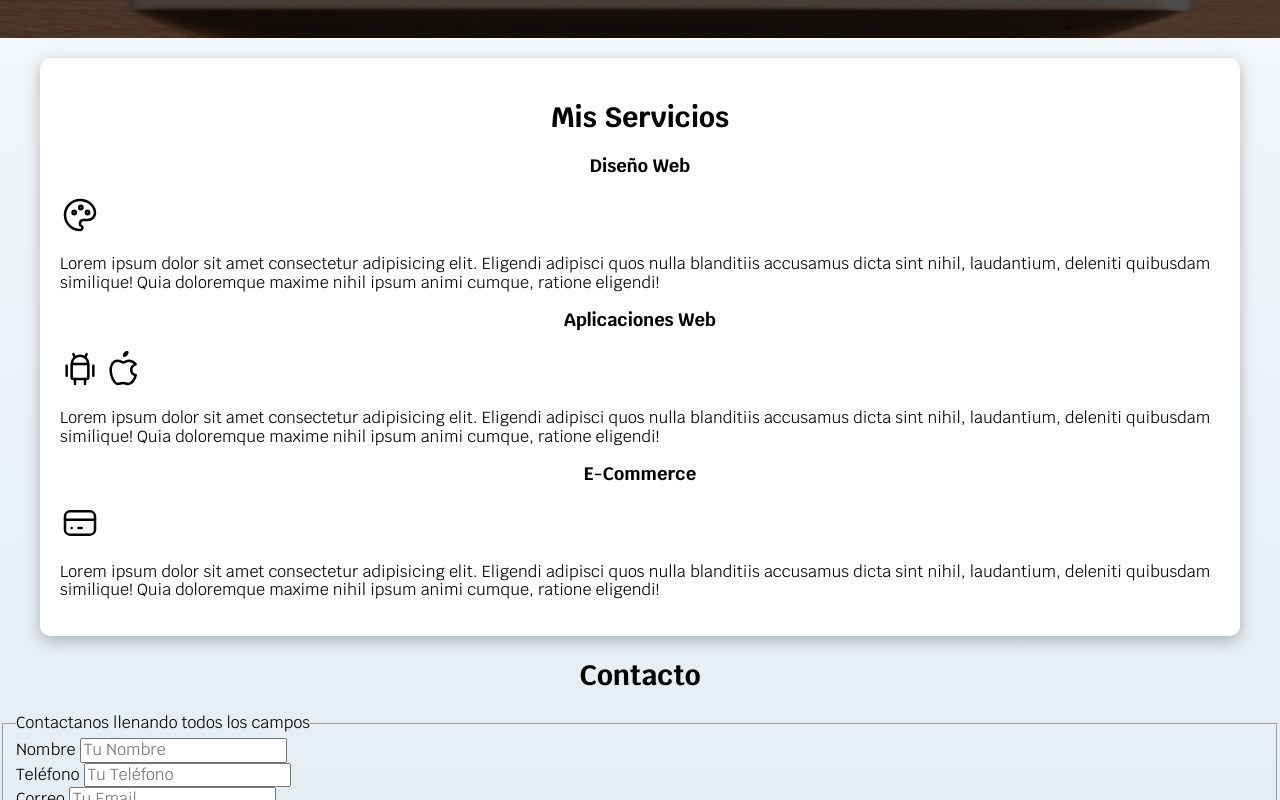
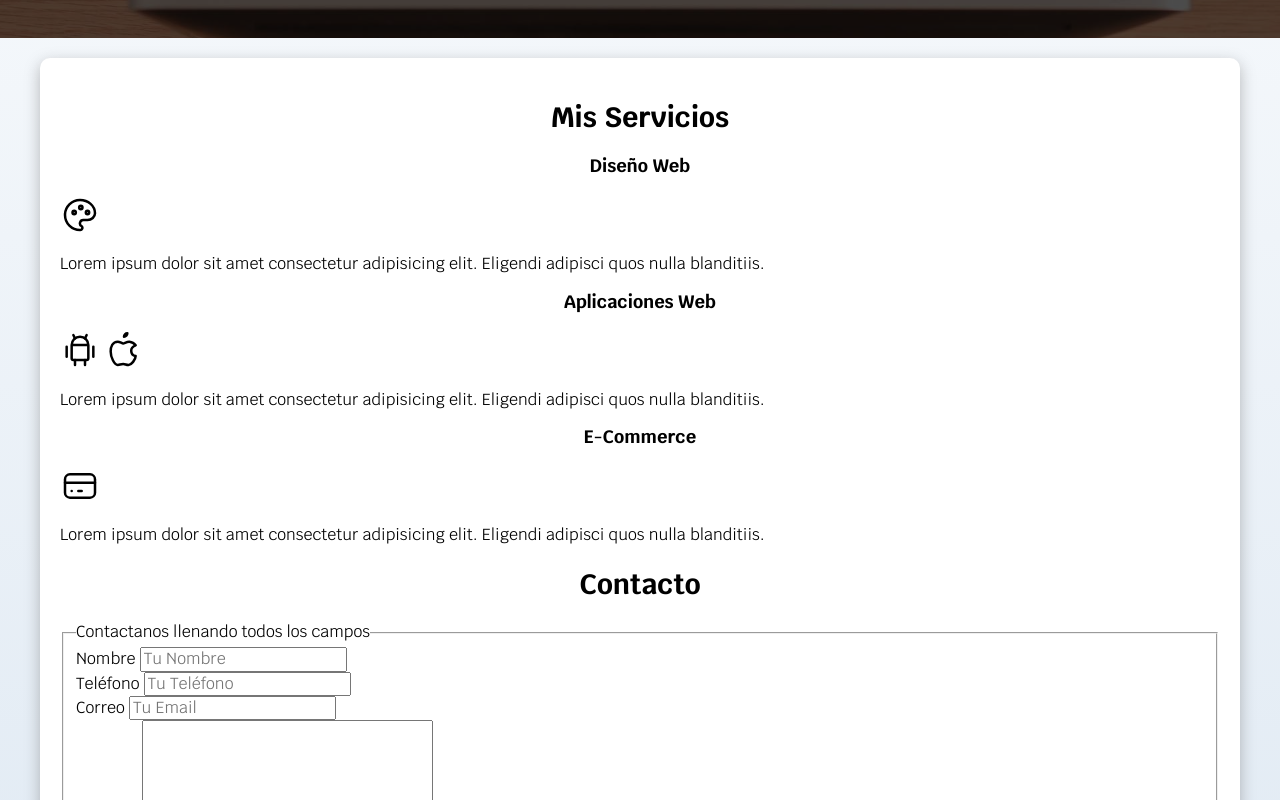
Before and after one commit to jdaltamiranodev/freelancer_inicio_practica, a plain HTML site: page index.html in a window 1280 px wide. Shown: the part 550-1350 px from the top of the page. Drawn offline with Linux system fonts and the light colour scheme.

Commit message:
Se añaden clases al fichero index.html para terminar la parte principal sobre servicios. Ademas, se reasigna la etiqueta main incluyendo la seccion del formulario.

```diff
--- a/index.html
+++ b/index.html
@@ -49,8 +49,11 @@
 
         <h2>Mis Servicios</h2>
 
-        <section>
+        <div class="servicios">
+            <section class="servicio">
                 <h3>Diseño Web</h3>
+
+                <div class="iconos">
                     <svg xmlns="http://www.w3.org/2000/svg" class="icon icon-tabler icon-tabler-palette" width="40" height="40" viewBox="0 0 24 24" stroke-width="1.5" stroke="#000000" fill="none" stroke-linecap="round" stroke-linejoin="round">
                         <path stroke="none" d="M0 0h24v24H0z" fill="none"/>
                         <path d="M12 21a9 9 0 0 1 0 -18c4.97 0 9 3.582 9 8c0 1.06 -.474 2.078 -1.318 2.828c-.844 .75 -1.989 1.172 -3.182 1.172h-2.5a2 2 0 0 0 -1 3.75a1.3 1.3 0 0 1 -1 2.25" />
@@ -58,11 +61,15 @@
                         <path d="M12.5 7.5m-1 0a1 1 0 1 0 2 0a1 1 0 1 0 -2 0" />
                         <path d="M16.5 10.5m-1 0a1 1 0 1 0 2 0a1 1 0 1 0 -2 0" />
                     </svg>
-            <p>Lorem ipsum dolor sit amet consectetur adipisicing elit. Eligendi adipisci quos nulla blanditiis accusamus dicta sint nihil, laudantium, deleniti quibusdam similique! Quia doloremque maxime nihil ipsum animi cumque, ratione eligendi!</p>
+                </div>
+
+                <p>Lorem ipsum dolor sit amet consectetur adipisicing elit. Eligendi adipisci quos nulla blanditiis.</p>
             </section>
 
-        <section>
+            <section class="servicio">
                 <h3>Aplicaciones Web</h3>
+
+                <div class="iconos">
                     <svg xmlns="http://www.w3.org/2000/svg" class="icon icon-tabler icon-tabler-brand-android" width="40" height="40" viewBox="0 0 24 24" stroke-width="1.5" stroke="#000000" fill="none" stroke-linecap="round" stroke-linejoin="round">
                         <path stroke="none" d="M0 0h24v24H0z" fill="none"/>
                         <path d="M4 10l0 6" />
@@ -78,12 +85,16 @@
                         <path d="M8.286 7.008c-3.216 0 -4.286 3.23 -4.286 5.92c0 3.229 2.143 8.072 4.286 8.072c1.165 -.05 1.799 -.538 3.214 -.538c1.406 0 1.607 .538 3.214 .538s4.286 -3.229 4.286 -5.381c-.03 -.011 -2.649 -.434 -2.679 -3.23c-.02 -2.335 2.589 -3.179 2.679 -3.228c-1.096 -1.606 -3.162 -2.113 -3.75 -2.153c-1.535 -.12 -3.032 1.077 -3.75 1.077c-.729 0 -2.036 -1.077 -3.214 -1.077z" />
                         <path d="M12 4a2 2 0 0 0 2 -2a2 2 0 0 0 -2 2" />
                     </svg>
-            <p>Lorem ipsum dolor sit amet consectetur adipisicing elit. Eligendi adipisci quos nulla blanditiis accusamus dicta sint nihil, laudantium, deleniti quibusdam similique! Quia doloremque maxime nihil ipsum animi cumque, ratione eligendi!</p>
+                </div>
+
+                <p>Lorem ipsum dolor sit amet consectetur adipisicing elit. Eligendi adipisci quos nulla blanditiis.</p>
             </section>
 
 
-        <section>
+            <section class="servicio">
                 <h3>E-Commerce</h3>
+
+                <div class="iconos">
                     <svg xmlns="http://www.w3.org/2000/svg" class="icon icon-tabler icon-tabler-credit-card" width="40" height="40" viewBox="0 0 24 24" stroke-width="1.5" stroke="#000000" fill="none" stroke-linecap="round" stroke-linejoin="round">
                         <path stroke="none" d="M0 0h24v24H0z" fill="none"/>
                         <path d="M3 5m0 3a3 3 0 0 1 3 -3h12a3 3 0 0 1 3 3v8a3 3 0 0 1 -3 3h-12a3 3 0 0 1 -3 -3z" />
@@ -91,15 +102,16 @@
                         <path d="M7 15l.01 0" />
                         <path d="M11 15l2 0" />
                     </svg>
-            <p>Lorem ipsum dolor sit amet consectetur adipisicing elit. Eligendi adipisci quos nulla blanditiis accusamus dicta sint nihil, laudantium, deleniti quibusdam similique! Quia doloremque maxime nihil ipsum animi cumque, ratione eligendi!</p>
+                </div>
+
+                <p>Lorem ipsum dolor sit amet consectetur adipisicing elit. Eligendi adipisci quos nulla blanditiis.</p>
             </section>
+        </div> <!-- .servicios -->
 
-
-    </main>
 
         <section>
             <h2>Contacto</h2>
-        <form action="">
+            <form class="formulario" action="">
                 <fieldset>
                     <legend> Contactanos llenando todos los campos</legend>
 
@@ -132,7 +144,7 @@
                 </fieldset>
             </form>
         </section>
-
+    </main>
 
     <footer>
         <p>Todos los derechos reservados. José David Altamirano</p>
```
Lines whose indentation alone changed are shown as unchanged.
